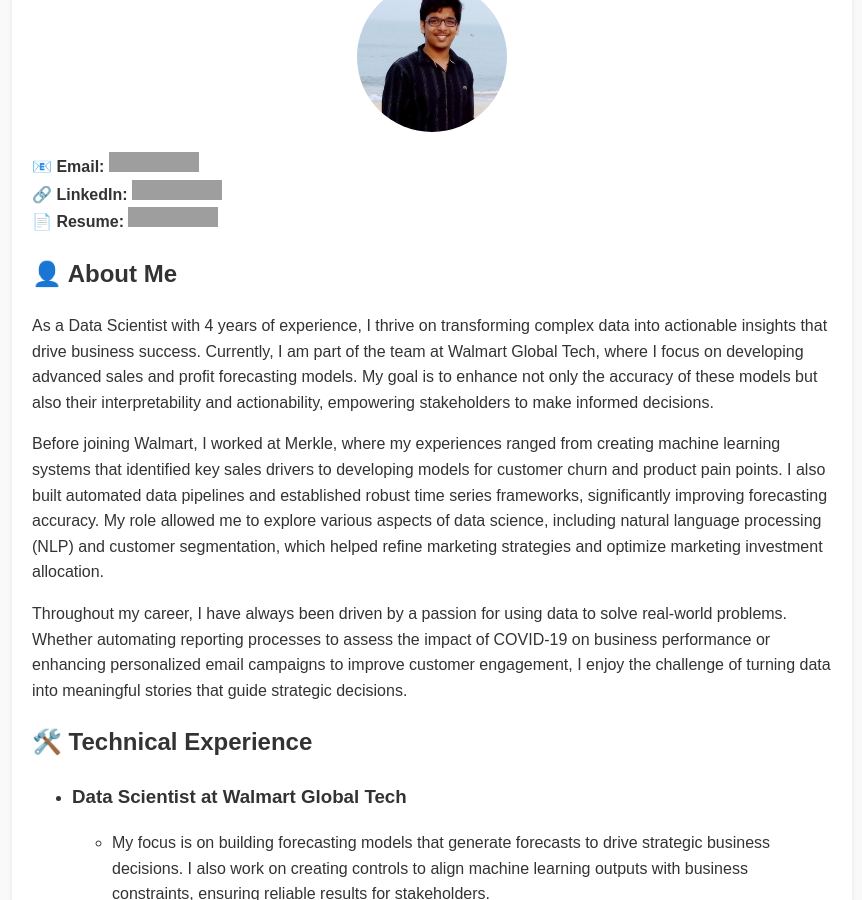
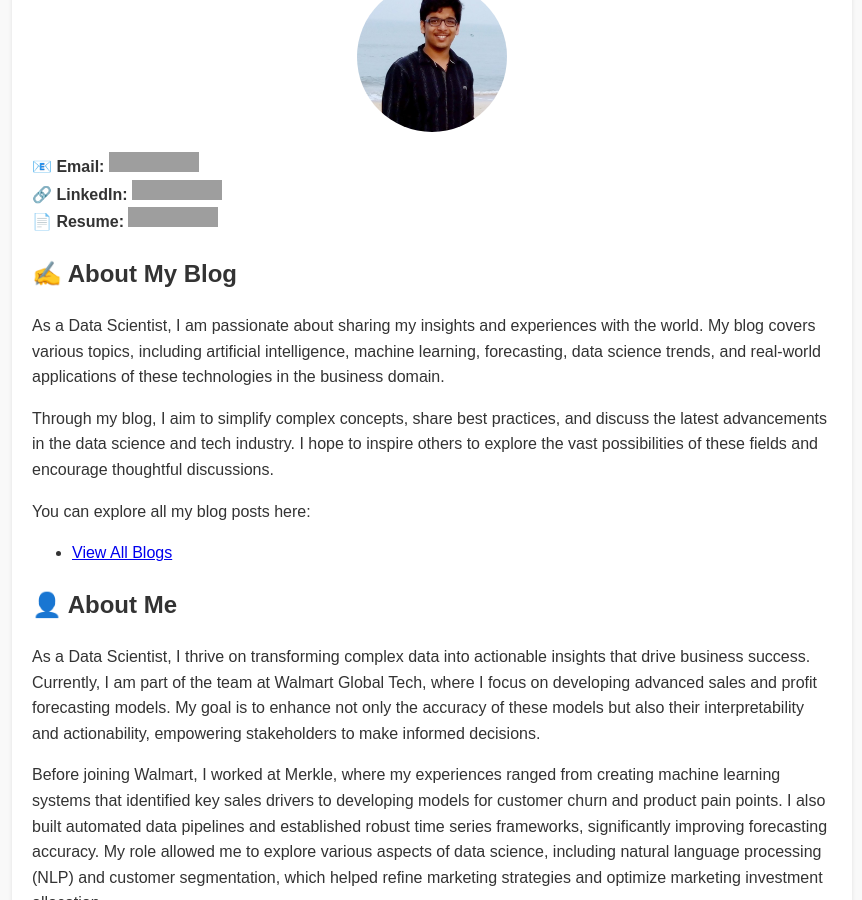
Before and after one commit to MeherBhaskar/meherbhaskar.github.io, a Jekyll site: the page built from index.md, in a window 1280 px wide and 900 px high, scrolled down 212 px. Shown: the whole window, without its empty margins (208-1070 px from the left). Built offline with Jekyll 4.4.1, drawn with Linux system fonts in a browser that asks for light colours; some of the changed text lies outside the part shown; grey boxes are pictures that could not be loaded.

Commit message:
Adding blogs

```diff
--- a/index.md
+++ b/index.md
@@ -10,8 +10,19 @@ layout: default
 **🔗 LinkedIn:** [![LinkedIn](https://img.shields.io/badge/MeherBhaskar-blue?style=flat&logo=linkedin)](https://linkedin.com/in/meherbhaskar)
 **📄 Resume:** [![Resume](https://img.shields.io/badge/View_My_Resume-lightgrey?style=flat&logo=pdf)](assets/documents/Meher Bhaskar Madiraju - Resume.pdf)
 
+## ✍️ About My Blog
+
+As a Data Scientist, I am passionate about sharing my insights and experiences with the world. My blog covers various topics, including artificial intelligence, machine learning, forecasting, data science trends, and real-world applications of these technologies in the business domain.
+
+Through my blog, I aim to simplify complex concepts, share best practices, and discuss the latest advancements in the data science and tech industry. I hope to inspire others to explore the vast possibilities of these fields and encourage thoughtful discussions.
+
+You can explore all my blog posts here:
+
+- [View All Blogs](blogs)
+
+
 ## 👤 About Me
-As a Data Scientist with 4 years of experience, I thrive on transforming complex data into actionable insights that drive business success. Currently, I am part of the team at Walmart Global Tech, where I focus on developing advanced sales and profit forecasting models. My goal is to enhance not only the accuracy of these models but also their interpretability and actionability, empowering stakeholders to make informed decisions.
+As a Data Scientist, I thrive on transforming complex data into actionable insights that drive business success. Currently, I am part of the team at Walmart Global Tech, where I focus on developing advanced sales and profit forecasting models. My goal is to enhance not only the accuracy of these models but also their interpretability and actionability, empowering stakeholders to make informed decisions.
 
 Before joining Walmart, I worked at Merkle, where my experiences ranged from creating machine learning systems that identified key sales drivers to developing models for customer churn and product pain points. I also built automated data pipelines and established robust time series frameworks, significantly improving forecasting accuracy. My role allowed me to explore various aspects of data science, including natural language processing (NLP) and customer segmentation, which helped refine marketing strategies and optimize marketing investment allocation.
 
@@ -47,3 +58,7 @@ Manipal Institute of Technology, *2016 - 2020*
 - **Big Data Technologies**: Apache Spark, Hadoop
 - **Version Control**: Git, GitHub
 - **Collaboration Tools**: Jira, Confluence
+
+## 📝 Blogs
+Check out my blogs where I share insights and learnings from my journey in data science:
+- [Understanding Time Series Forecasting with DeepAR](https://medium.com/@meherbhaskar/understanding-time-series-forecasting-with-deepar-123456)
```
Also changed, not shown: blog/how-ai-and-machine-learning-are-revolutionizing-retail-demand-forecasting.md (added, +20 -0 lines), blogs.md (added, +13 -0 lines), index.test.md (added, +23 -0 lines).
